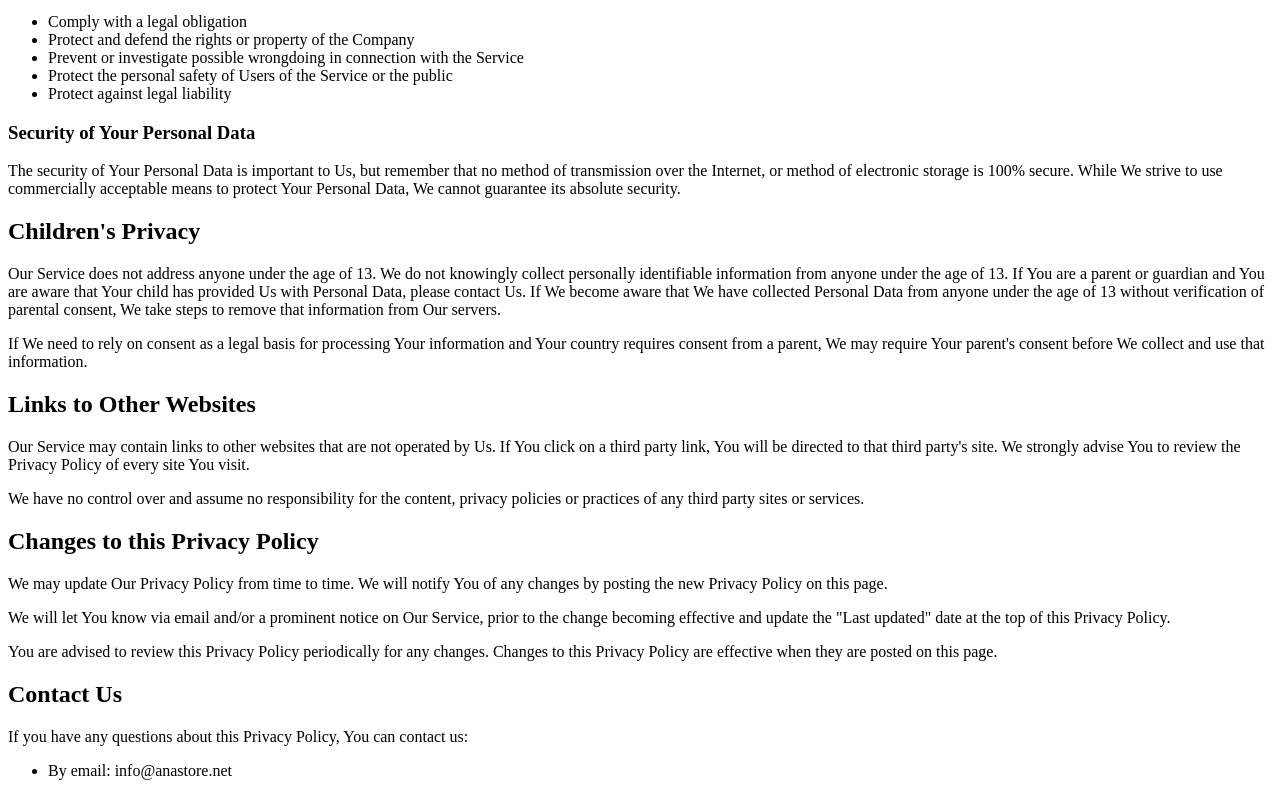
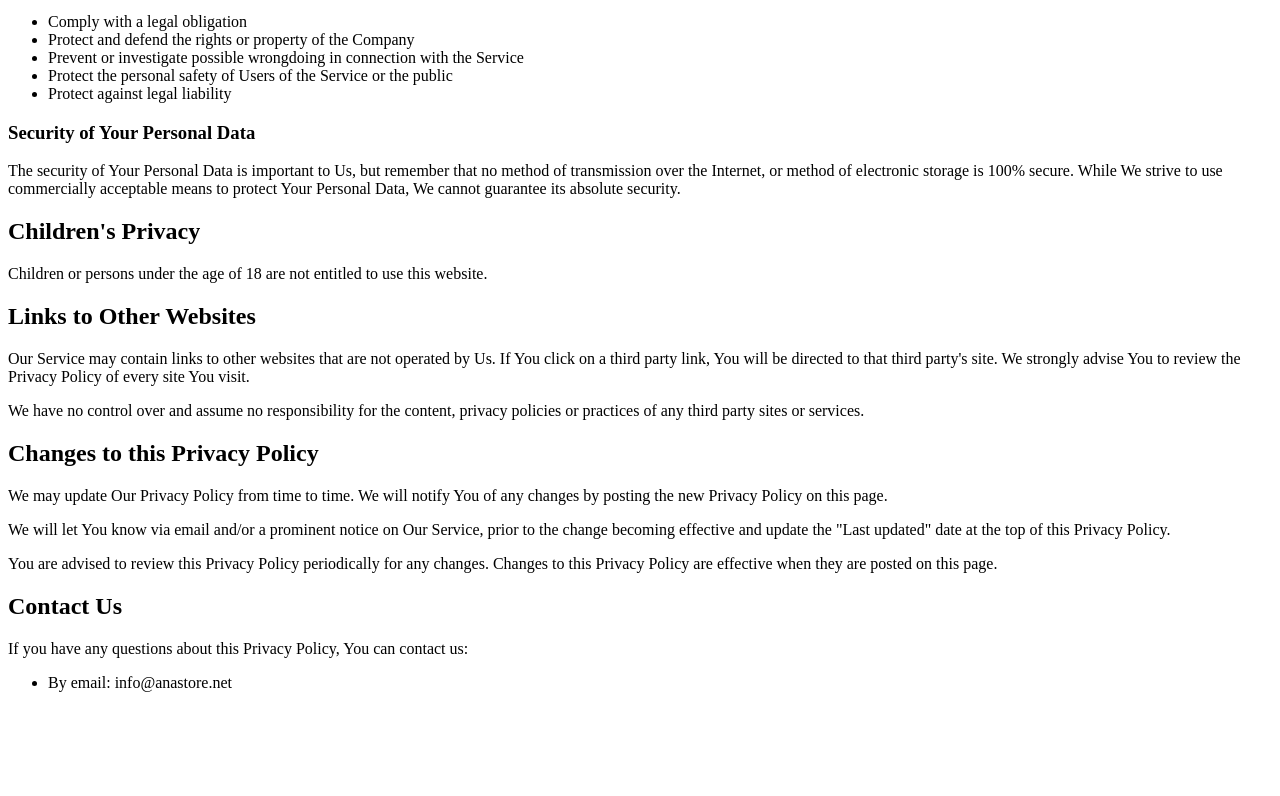
Before and after one commit to mostaphasamir/privacy-policy, a plain HTML site: page index.html in a window 1280 px wide. Shown: the part 3697-4493 px from the top of the page. After the commit the page ends 4405 px from the top, so only its background shows below. Drawn offline with Linux system fonts and the light colour scheme.

Commit message:
Update index.html

```diff
--- a/index.html
+++ b/index.html
@@ -195,8 +195,7 @@
 <h3>Security of Your Personal Data</h3>
 <p>The security of Your Personal Data is important to Us, but remember that no method of transmission over the Internet, or method of electronic storage is 100% secure. While We strive to use commercially acceptable means to protect Your Personal Data, We cannot guarantee its absolute security.</p>
 <h2>Children's Privacy</h2>
-<p>Our Service does not address anyone under the age of 13. We do not knowingly collect personally identifiable information from anyone under the age of 13. If You are a parent or guardian and You are aware that Your child has provided Us with Personal Data, please contact Us. If We become aware that We have collected Personal Data from anyone under the age of 13 without verification of parental consent, We take steps to remove that information from Our servers.</p>
-<p>If We need to rely on consent as a legal basis for processing Your information and Your country requires consent from a parent, We may require Your parent's consent before We collect and use that information.</p>
+<p>Children or persons under the age of 18 are not entitled to use this website.</p>
 <h2>Links to Other Websites</h2>
 <p>Our Service may contain links to other websites that are not operated by Us. If You click on a third party link, You will be directed to that third party's site. We strongly advise You to review the Privacy Policy of every site You visit.</p>
 <p>We have no control over and assume no responsibility for the content, privacy policies or practices of any third party sites or services.</p>
```
